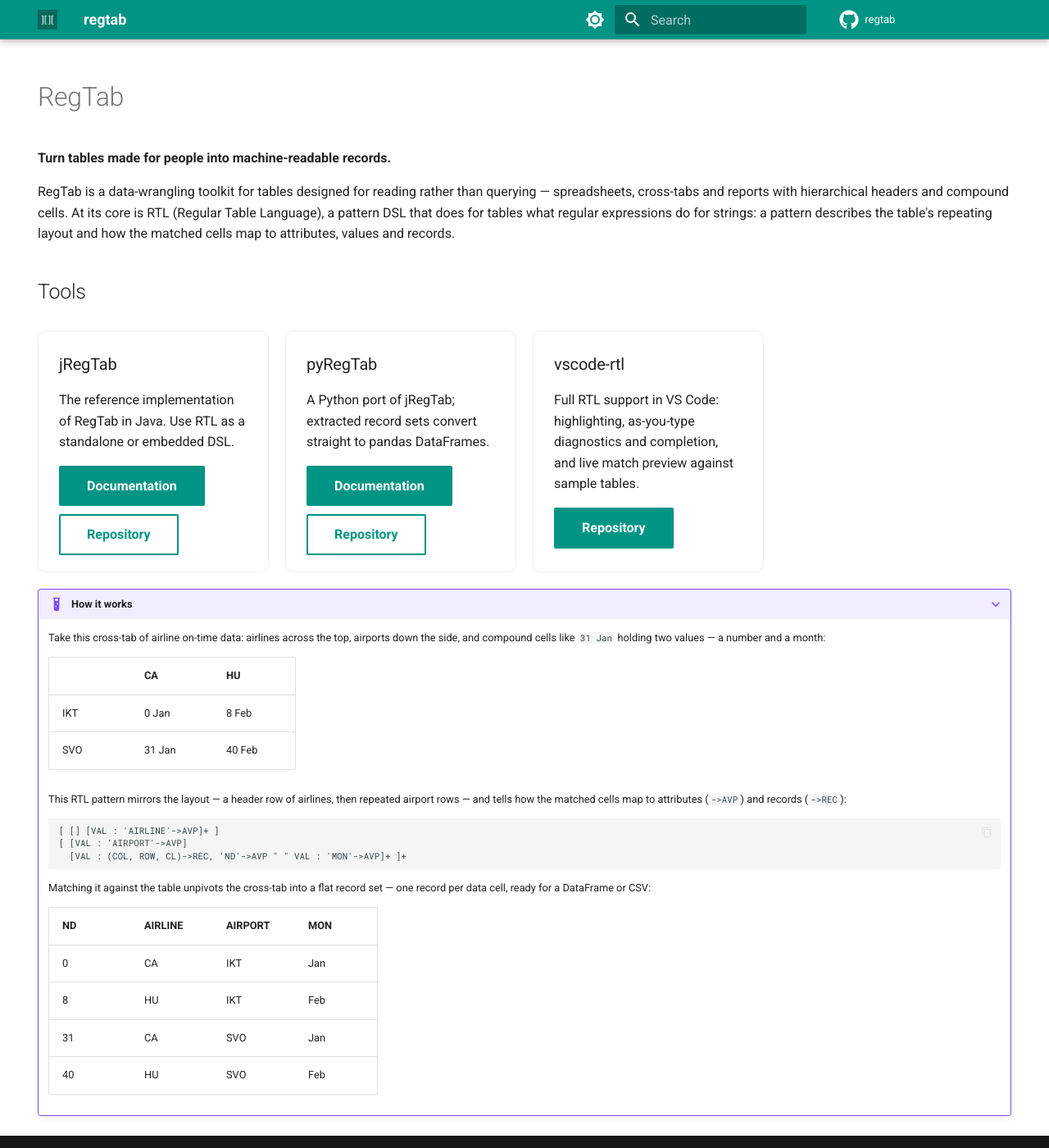
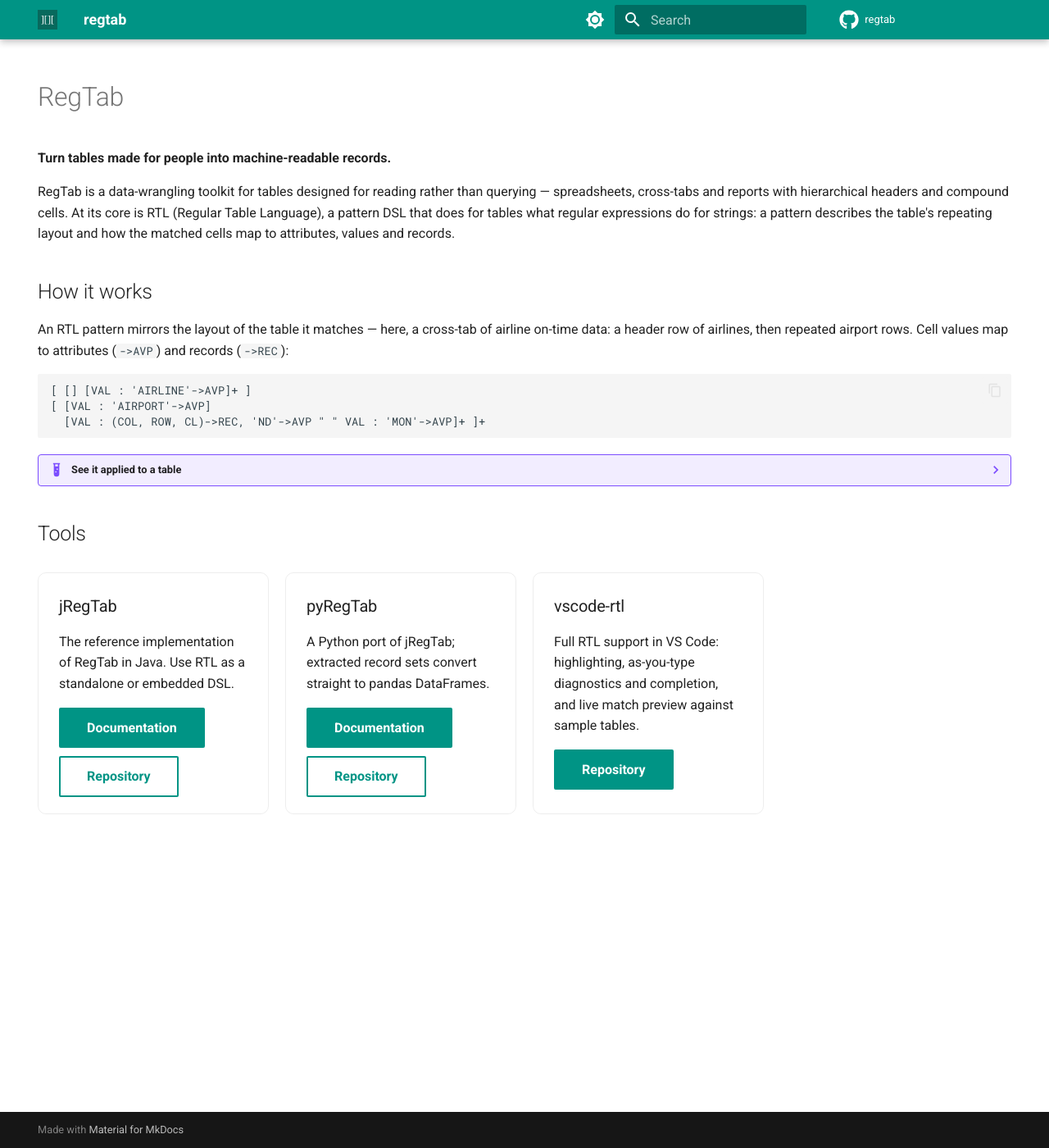
Before and after one commit to regtab/regtab.github.io, an MkDocs documentation site: the page built from docs/index.md, in a window 1280 px wide and 1400 px high. Shown: the whole window at 82% size. Built offline with MkDocs 1.6.1 and Material for MkDocs 9.7.7, drawn with Linux system fonts in a browser that asks for light colours.

Commit message:
Show the RTL snippet by default, collapse the before/after tables
"How it works" is a regular section again, moved back above Tools:
the pattern snippet stays visible, while the source table and record
set fold into a "See it applied to a table" details block.

Co-Authored-By: Claude Sonnet 5 <noreply@anthropic.com>

````diff
--- a/docs/index.md
+++ b/docs/index.md
@@ -14,6 +14,39 @@ headers and compound cells. At its core is RTL (Regular Table Language),
 a pattern DSL that does for tables what regular expressions do for strings:
 a pattern describes the table's repeating layout and how the matched cells
 map to attributes, values and records.
+
+## How it works
+
+An RTL pattern mirrors the layout of the table it matches — here, a
+cross-tab of airline on-time data: a header row of airlines, then
+repeated airport rows. Cell values map to attributes (`->AVP`) and
+records (`->REC`):
+
+```text
+[ [] [VAL : 'AIRLINE'->AVP]+ ]
+[ [VAL : 'AIRPORT'->AVP]
+  [VAL : (COL, ROW, CL)->REC, 'ND'->AVP " " VAL : 'MON'->AVP]+ ]+
+```
+
+??? example "See it applied to a table"
+
+    The source cross-tab, with compound cells like `31 Jan` holding two
+    values — a number and a month:
+
+    |     | CA     | HU     |
+    |-----|--------|--------|
+    | IKT | 0 Jan  | 8 Feb  |
+    | SVO | 31 Jan | 40 Feb |
+
+    Matching the pattern unpivots it into a flat record set — one record
+    per data cell, ready for a DataFrame or CSV:
+
+    | ND | AIRLINE | AIRPORT | MON |
+    |----|---------|---------|-----|
+    | 0  | CA      | IKT     | Jan |
+    | 8  | HU      | IKT     | Feb |
+    | 31 | CA      | SVO     | Jan |
+    | 40 | HU      | SVO     | Feb |
 
 ## Tools
 
@@ -69,34 +102,3 @@ A short one- or two-line description.
 -->
 
 </div>
-
-???+ example "How it works"
-
-    Take this cross-tab of airline on-time data: airlines across the top,
-    airports down the side, and compound cells like `31 Jan` holding two
-    values — a number and a month:
-
-    |     | CA     | HU     |
-    |-----|--------|--------|
-    | IKT | 0 Jan  | 8 Feb  |
-    | SVO | 31 Jan | 40 Feb |
-
-    This RTL pattern mirrors the layout — a header row of airlines, then
-    repeated airport rows — and tells how the matched cells map to
-    attributes (`->AVP`) and records (`->REC`):
-
-    ```text
-    [ [] [VAL : 'AIRLINE'->AVP]+ ]
-    [ [VAL : 'AIRPORT'->AVP]
-      [VAL : (COL, ROW, CL)->REC, 'ND'->AVP " " VAL : 'MON'->AVP]+ ]+
-    ```
-
-    Matching it against the table unpivots the cross-tab into a flat record
-    set — one record per data cell, ready for a DataFrame or CSV:
-
-    | ND | AIRLINE | AIRPORT | MON |
-    |----|---------|---------|-----|
-    | 0  | CA      | IKT     | Jan |
-    | 8  | HU      | IKT     | Feb |
-    | 31 | CA      | SVO     | Jan |
-    | 40 | HU      | SVO     | Feb |
````
